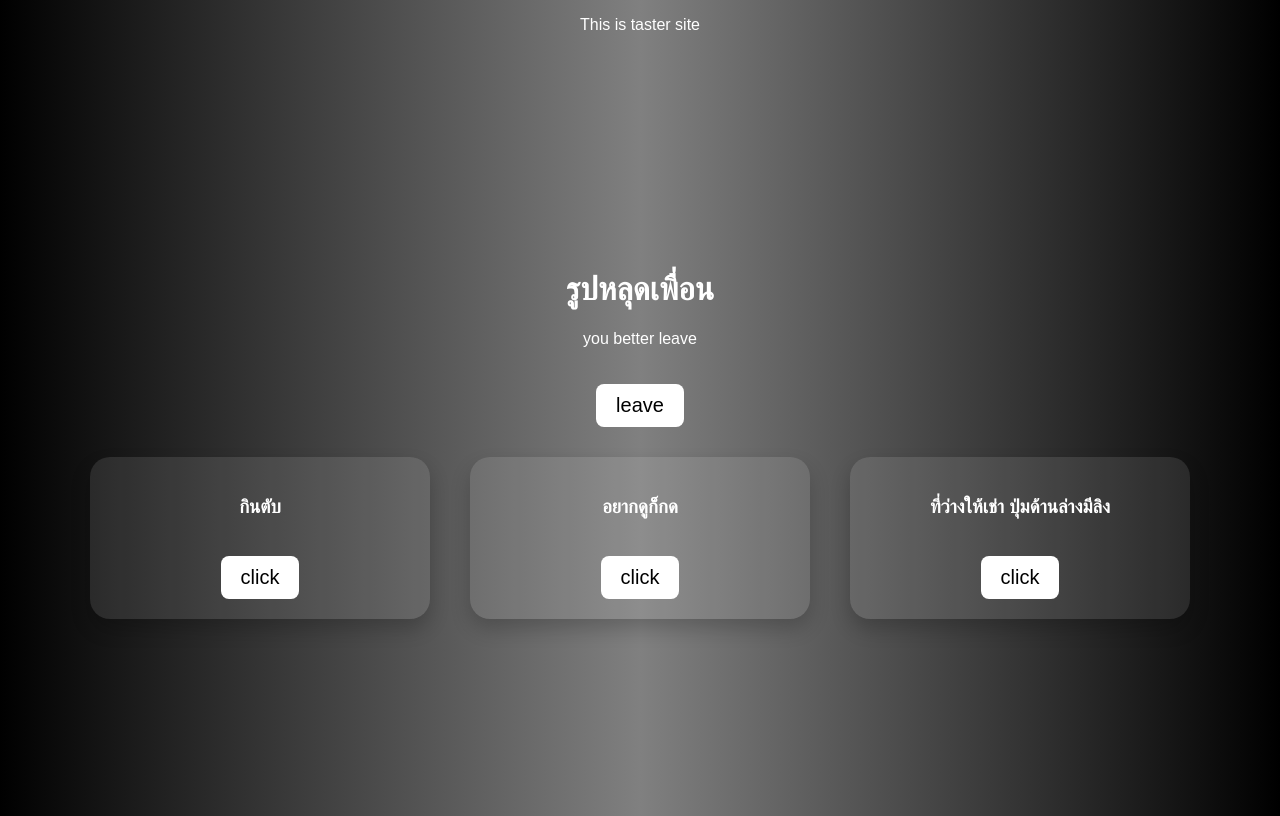
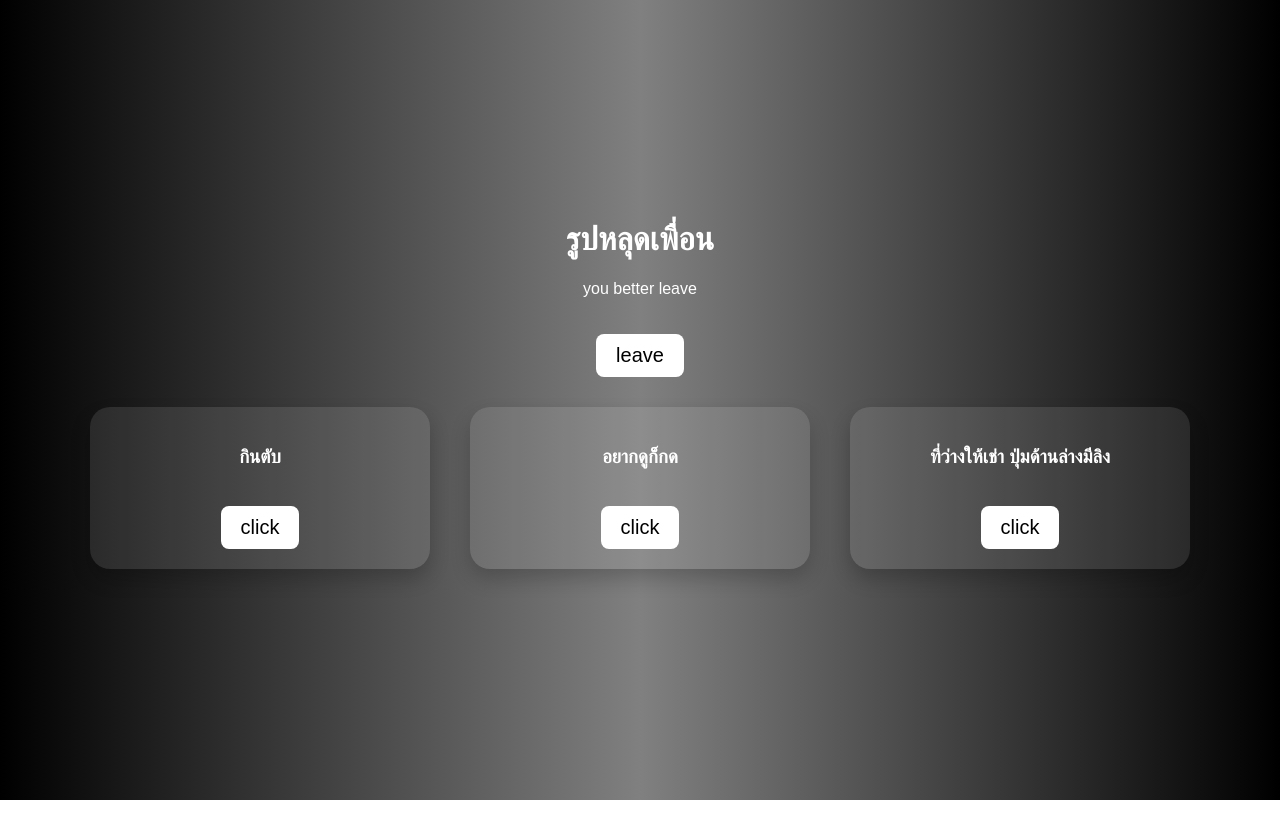
Before and after one commit to POINOI1/final, a plain HTML site: page tester.html in a window 1280 px wide. Drawn offline with Linux system fonts and the light colour scheme.

Commit message:
Update tester.html

```diff
--- a/tester.html
+++ b/tester.html
@@ -12,8 +12,9 @@
             color: white;
             background: linear-gradient(to right, black, gray, black);
             text-align: center;
-            height: 100vh;
             animation: fadeIn 2s ease-in;
+            min-height: 100%;
+            overflow: auto;
         }
 
         header {
@@ -83,7 +84,6 @@
             color: #ccc;
         }
     </style>
-    <p>This is taster site</p>
 </head>
 <body>
     <!-- เนื้อหาที่จะอยู่เหนือวิดีโอ -->
@@ -107,7 +107,6 @@
                 <button>click</button>
 
             </a>
-            </>
         </div>
         <div class="card">
             <h3>ที่ว่างให้เช่า ปุ่มด้านล่างมีลิง</h3>
```
